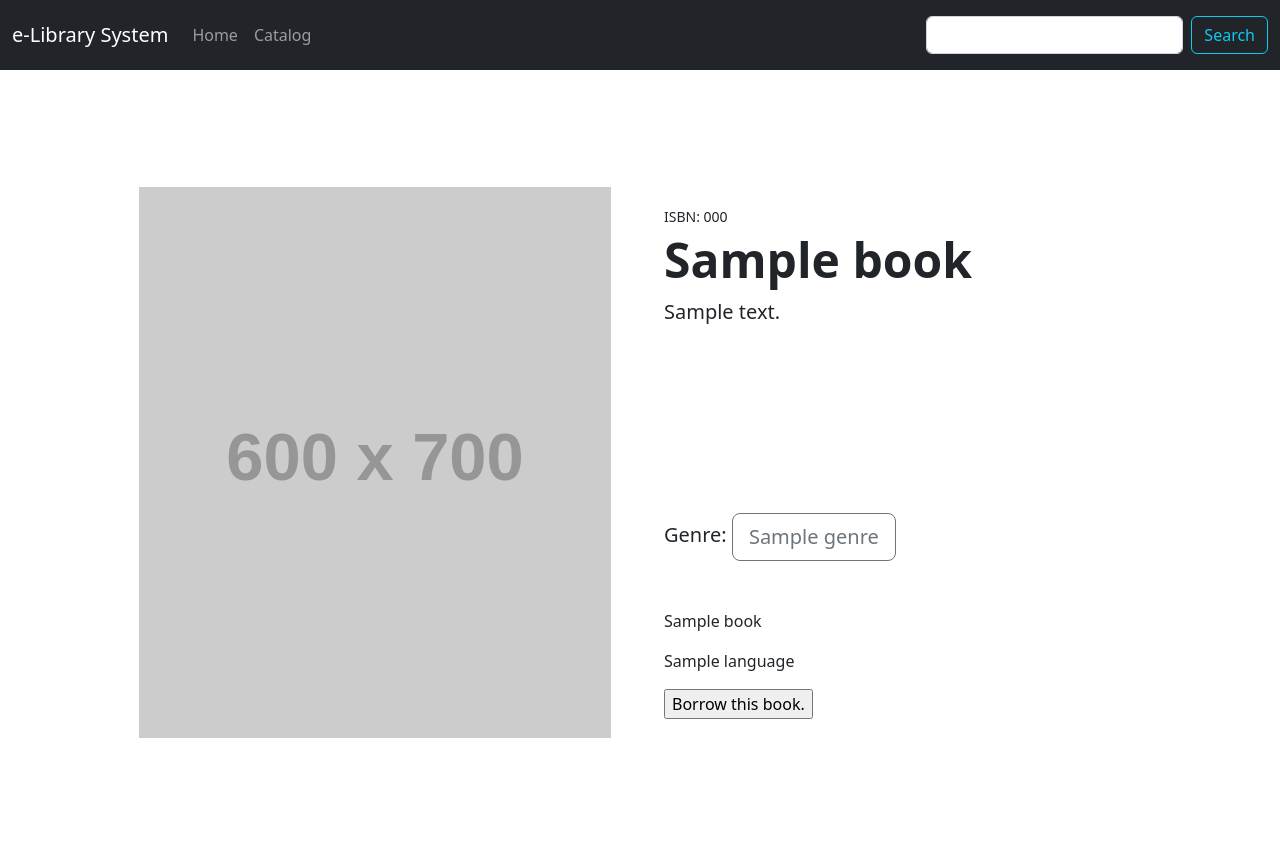
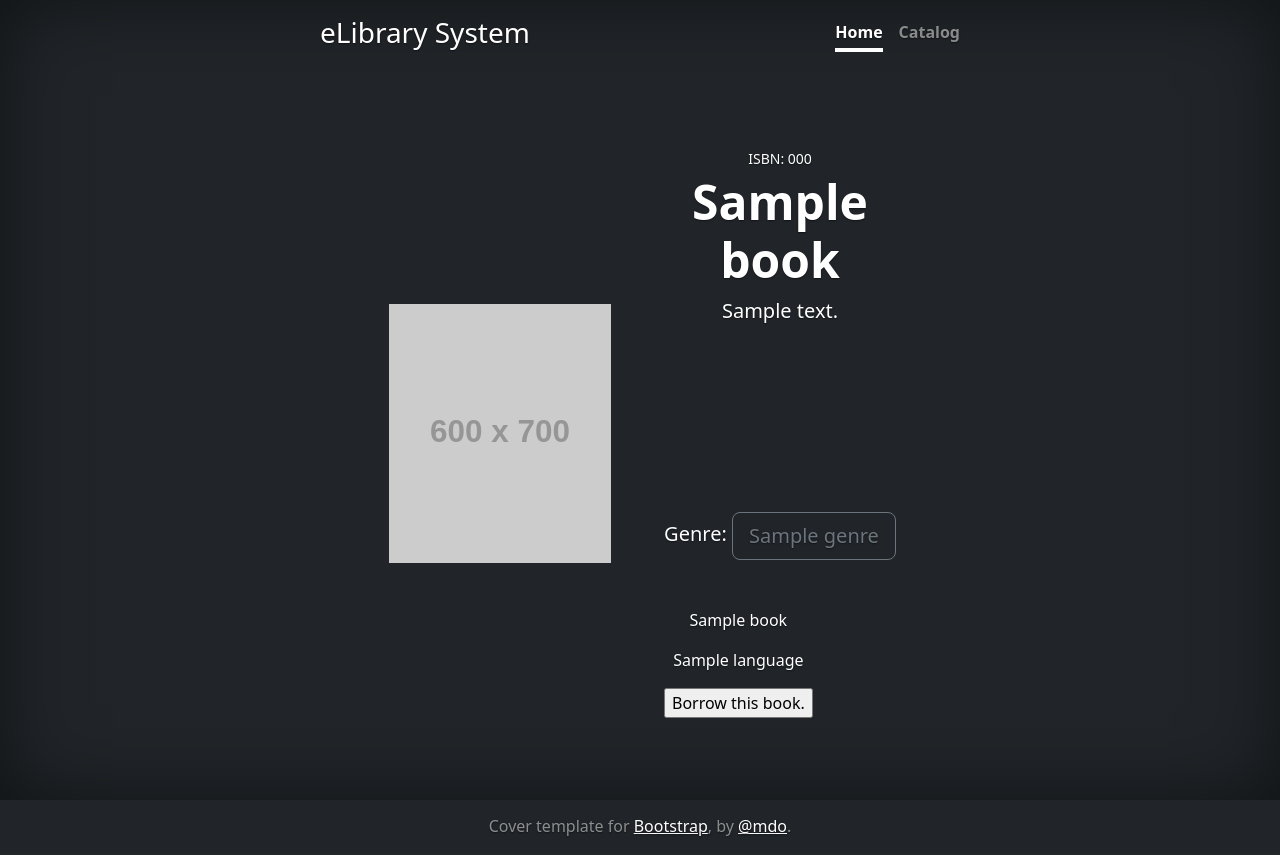
Before and after one commit to by-r/django-library-systems, a Django app: template catalog/templates/catalog/book_borrow.html in a window 1280 px wide. Run offline with Django 4.2, Linux system fonts and the light colour scheme; the template is opened without the code that fills it: most values are stand-ins (such as "Sample title", 1, 10 or a date in 2020); grey boxes labelled with a size stand in for pictures from a placeholder-image service; some libraries are stand-ins or nearby versions.

Commit message:
UI Revamp

```diff
--- a/static/custom.css
+++ b/static/custom.css
@@ -1,7 +1,58 @@
-main {
-	min-height: 100%;
-	height: 100%;
+/*
+ * Globals
+ */
+
+
+/* Custom default button */
+.btn-secondary,
+.btn-secondary:hover,
+.btn-secondary:focus {
+  color: #333;
+  text-shadow: none; /* Prevent inheritance from `body` */
 }
+
+
+/*
+ * Base structure
+ */
+
+body {
+  text-shadow: 0 .05rem .1rem rgba(0, 0, 0, .5);
+  box-shadow: inset 0 0 5rem rgba(0, 0, 0, .5);
+}
+
+.cover-container {
+  max-width: 42em;
+}
+
+
+/*
+ * Header
+ */
+
+.nav-masthead .nav-link {
+  padding: .25rem 0;
+  font-weight: 700;
+  color: rgba(255, 255, 255, .5);
+  background-color: transparent;
+  border-bottom: .25rem solid transparent;
+}
+
+.nav-masthead .nav-link:hover,
+.nav-masthead .nav-link:focus {
+  border-bottom-color: rgba(255, 255, 255, .25);
+}
+
+.nav-masthead .nav-link + .nav-link {
+  margin-left: 1rem;
+}
+
+.nav-masthead .active {
+  color: #fff;
+  border-bottom-color: #fff;
+}
+
+/* Custom */
 
 img {
 	padding: 5px;
--- a/templates/base.html
+++ b/templates/base.html
@@ -1,7 +1,7 @@
 {% load static %}
 {% load crispy_forms_tags %}
 <!DOCTYPE html>
-<html lang="en">
+<html lang="en" class="h-100">
     <head>
         <meta charset="UTF-8">
         <meta http-equiv="X-UA-Compatible" content="IE=edge">
@@ -17,60 +17,20 @@
               crossorigin="anonymous">
         <link rel="stylesheet" href="{% static 'custom.css' %}">
         <link rel="stylesheet" href="{% static 'bootstrap.css' %}">
+
     </head>
-    <body>
-        <main>
-            <nav class="navbar navbar-expand-lg bg-dark navbar-dark">
-                <div class="container-fluid">
-                    <a class="navbar-brand" href="{% url 'catalog:index' %}">e-Library System</a>
-                    <button class="navbar-toggler"
-                            type="button"
-                            data-bs-toggle="collapse"
-                            data-bs-target="#navbarNavAltMarkup"
-                            aria-controls="navbarNavAltMarkup"
-                            aria-expanded="false"
-                            aria-label="Toggle navigation">
-                        <span class="navbar-toggler-icon"></span>
-                    </button>
-                    <div class="collapse navbar-collapse " id="navbarNavAltMarkup">
-                        <ul class="navbar-nav me-auto mb-2 mb-lg-0">
-                            <li class="nav-item">
-                                <a class="nav-link" aria-current="page" href="{% url 'catalog:index' %}">Home</a>
-                            </li>
-                            <li class="nav-item">
-                                <a class="nav-link" href="{% url 'catalog:book_list' %}">Catalog</a>
-                            </li>
-                            <li class="nav-item">
-                                {% if user.is_authenticated %}
-                                    <a class="nav-link active"
-                                       href="{% url 'user:profile' username=user.username %}">Profile</a>
-                                {% endif %}
-                            </li>
-                            <li class="nav-item">
-                                {% if user.is_superuser %}
-                                    <a class="nav-link " href="{% url 'admin:index' %}">Admin Panel</a>
-                                {% endif %}
-                            </li>
-                        </ul>
-                        <span class="navbar-text">
-                            <form class="d-flex justify-content-end"
-                                  method="GET"
-                                  action="{% url 'catalog:book_search' %}">
-                                <input class="form-control me-2" type="search" name="search">
-                                <button class="btn btn btn-outline-info" type="submit">Search</button>
-                            </form>
-                        </span>
-                        <span class="navbar-text"></span>
-                    </div>
-                </div>
-            </nav>
-            <div class="d-flex align-items-center">
-                <div class="container-sm p-auto w-100 p-3">
-                    {% block content %}
-                    {% endblock content %}
-                </div>
-            </div>
-        </main>
+    <body class="d-flex h-100 text-center text-white bg-dark">
+        <div class="cover-container d-flex w-100 h-100 p-3 mx-auto flex-column">
+            {% include "header.html" %}
+            <main class="px-3">
+                {% block content %}
+                {% endblock content %}
+            </main>
+            <footer class="mt-auto text-white-50">
+                <p>Cover template for <a href="https://getbootstrap.com/" class="text-white">Bootstrap</a>, by <a href="https://twitter.com/mdo" class="text-white">@mdo</a>.</p>
+              </footer>
+        </div>
+
         <script src="https://cdn.jsdelivr.net/npm/bootstrap@5.2.3/dist/js/bootstrap.bundle.min.js"
                 integrity="sha384-kenU1KFdBIe4zVF0s0G1M5b4hcpxyD9F7jL+jjXkk+Q2h455rYXK/7HAuoJl+0I4"
                 crossorigin="anonymous"></script>
--- /dev/null
+++ b/templates/header.html
@@ -0,0 +1,15 @@
+<header class="mb-auto">
+    <div>
+        <h3 class="float-md-start mb-0">eLibrary System</h3>
+        <nav class="nav nav-masthead justify-content-center float-md-end">
+          <a class="nav-link active" aria-current="page" href="{% url 'catalog:index' %}">Home</a>
+          <a class="nav-link" href="{% url 'catalog:book_list' %}">Catalog</a>
+            {% if user.is_authenticated %}
+                        <a class="nav-link" href="{% url 'user:profile' username=user.username %}">Profile</a>
+            {% endif %}
+            {% if user.is_superuser %}
+                        <a class="nav-link " href="{% url 'admin:index' %}">Admin Panel</a>
+            {% endif %}
+        </nav>
+    </div>
+</header>
```
Also changed, not shown: catalog/templates/catalog/index.html (+8 -2 lines).
